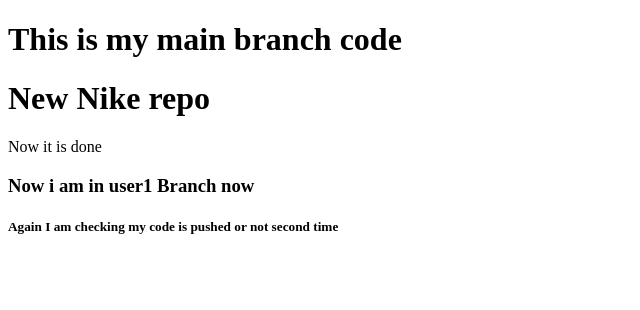
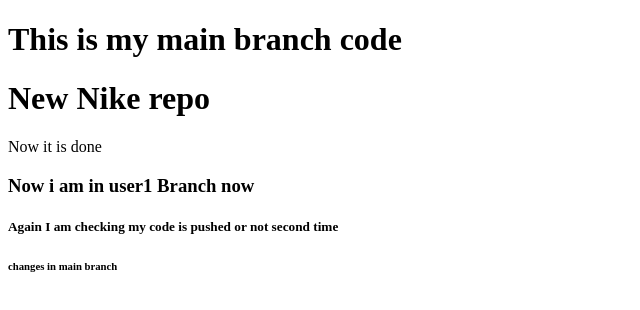
Before and after one commit to NandkishoreParmar/NikeRepo, a plain HTML site: page index.html in a window 1280 px wide. Shown: the full height of the page, 0-640 px from the left. Drawn offline with Linux system fonts and the light colour scheme.

Commit message:
Update index.html

```diff
--- a/index.html
+++ b/index.html
@@ -11,6 +11,7 @@
 <p>Now it is done </p>
 <h3>Now i am in user1 Branch now </h3>
 <h5>Again I am checking my code is pushed or not second time </h5>
+    <h6>changes in main branch </h6>
 
 </body>
 </html>
```
